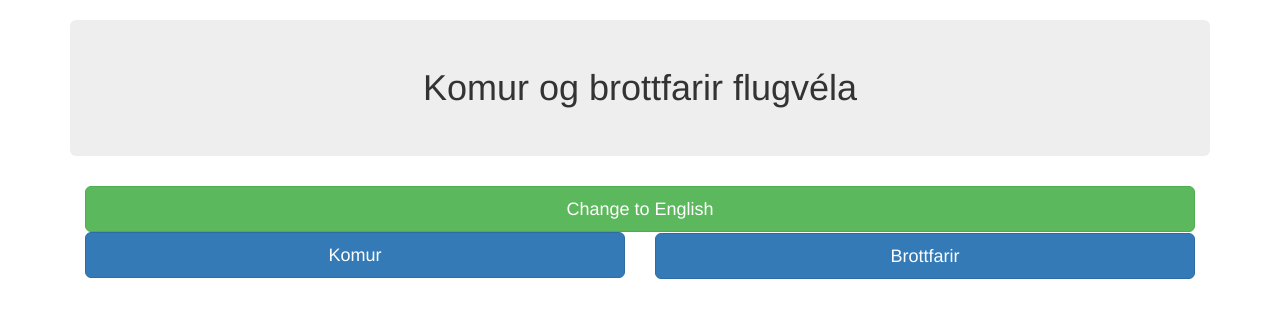
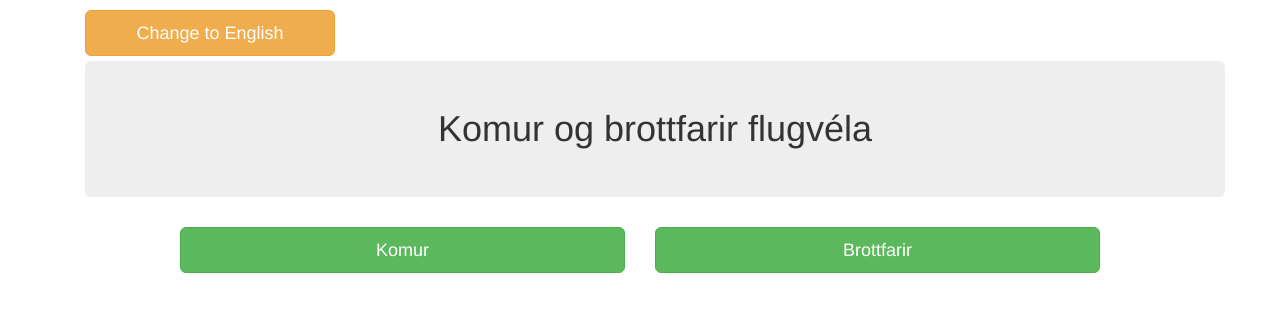
Before and after one commit to fridjon88/VefforritunVerkefni4, a website: page index.html in a window 1280 px wide. Drawn offline with nearby package versions, Linux system fonts and the light colour scheme; no server answers.

Commit message:
smá pússun

```diff
--- a/index.html
+++ b/index.html
@@ -10,22 +10,18 @@
   <body>
     <div class="container">
       <main>
-      <h1 class="jumbotron text-center islenska">Komur og brottfarir flugvéla</h1>
-      <div class="col-sm-12">
-        <button class="btn btn-primary btn-block col-lg-12 btn-lg btn-success tungumal"><span class=""> Change to English </span></button>
+
+      <div class="container">
+          <button class="btn btn-primary btn-lg btn-warning tungumal"><span class=""> Change to English </span></button>
+          <h1 class="jumbotron text-center islenska">Komur og brottfarir flugvéla</h1>
+              </div>
+      <div class="col-sm-5 col-sm-offset-1">
+        <button class="btn btn-primary btn-block btn-lg btn-success komur">Komur</button>
       </div>
-      <div class="col-sm-6">
-        <button class="btn btn-primary btn-block col-lg-4 btn-lg komur">Komur</button>
+      <div class="col-sm-5">
+        <button class="btn btn-primary btn-block btn-lg btn-success brottfarir">Brottfarir</button>
       </div>
-      <div class="col-sm-6">
-        <!-- <button class="btn btn-primary btn-block col-lg-4 btn-lg btn-success arrivals"><span class="glyphicon glyphicon-import"></span> Arrivals</button> -->
-      </div>
-      <div class="col-sm-6">
-        <button class="btn btn-primary btn-block btn-lg col-lg-4 brottfarir">Brottfarir</button>
-      </div>
-      <div class="col-sm-6">
-        <!-- <button class="btn btn-primary btn-block btn-lg col-lg-4 departures"><span class="glyphicon glyphicon-export"></span> Departures</button> -->
-      </div>
+
       <table class="table table-striped table-hover thead-inverse">
         <thead class="thead-default">
 
--- a/src/styles.scss
+++ b/src/styles.scss
@@ -1,8 +1,20 @@
 $black-color: #000;
-h1 { color: black-color; }
+h1 {
+  color: black-color;
+  margin-top: 5px;
+}
 
 main {
+  font-size: 16px;
+}
 
-  font-size: 16px;
+div.container{
 
 }
+
+button.tungumal {
+
+  width: 250px;
+  margin-top: 10px;
+  margin-bottom: 0px;
+}
```
Also changed, not shown: dist/styles.css.
